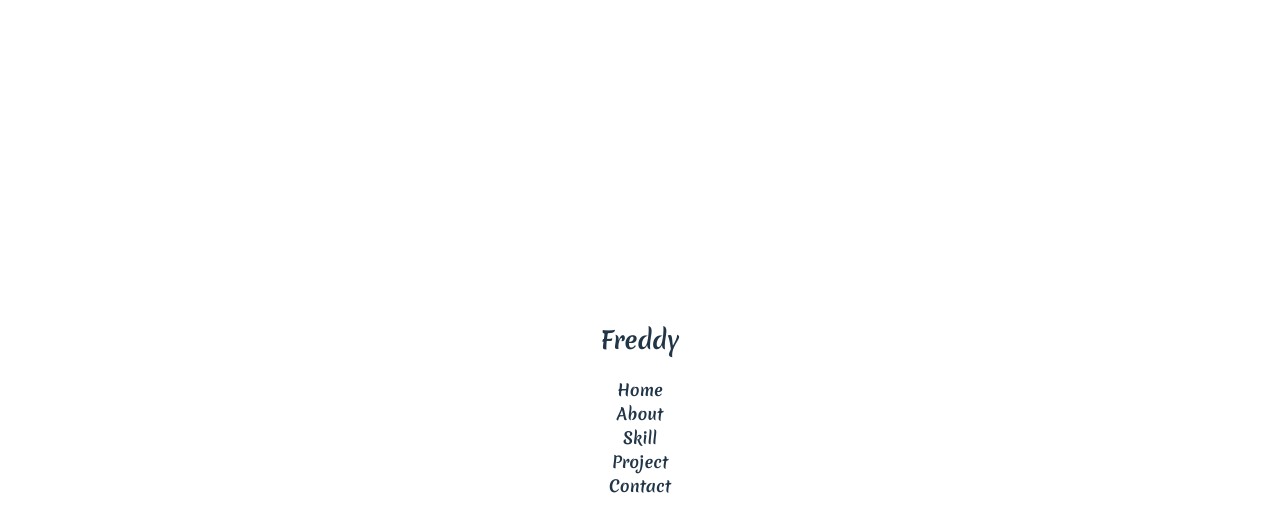
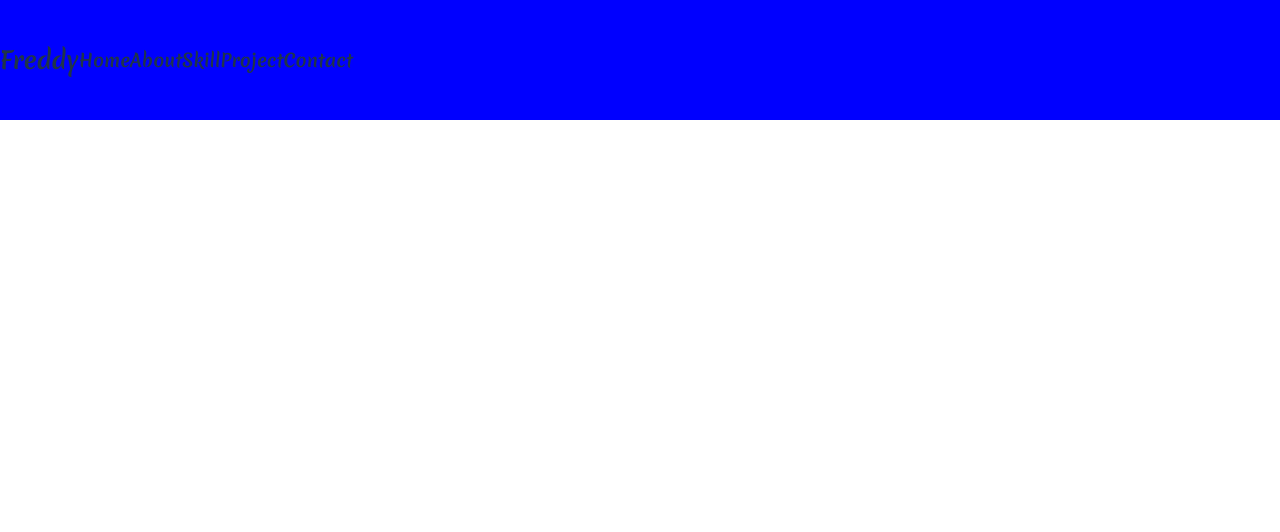
Before and after one commit to freddy990117/Personal-Portfolio-Website, a React (Vite) app: page / in a window 1280 px wide. Shown: the top 532 px of the page. Built offline with nearby package versions, Linux system fonts and the light colour scheme; a web font is replaced by a local one.

Commit message:
設定 navBar CSS

```diff
--- a/Layout.css
+++ b/Layout.css
@@ -1 +1,15 @@
-/*# sourceMappingURL=Layout.css.map */
+.l-header {
+  display: flex;
+  position: fixed;
+  top: 0;
+  left: 0;
+  width: 100%;
+  height: 15vh;
+  background-color: blue;
+  align-items: center;
+}
+.l-header .navBar {
+  font-size: 18px;
+  display: flex;
+  align-content: center;
+}/*# sourceMappingURL=Layout.css.map */
--- a/Layout.jsx
+++ b/Layout.jsx
@@ -1,8 +1,19 @@
 import React from "react";
+import "./Layout.css";
+const navs = [
+  { name: "Home" },
+  { name: "About" },
+  { name: "Skill" },
+  { name: "Project" },
+  { name: "Contact" },
+];
+
 const Header = () => {
   return (
     <div className="l-header">
-      <h2>Freddy</h2>
+      <div className="title">
+        <h2>Freddy</h2>
+      </div>
       <div className="navBar">
         {navs.map((nav) => (
           <div className="nav">{nav.name}</div>
@@ -11,13 +22,7 @@ const Header = () => {
     </div>
   );
 };
-const navs = [
-  { name: "Home" },
-  { name: "About" },
-  { name: "Skill" },
-  { name: "Project" },
-  { name: "Contact" },
-];
+
 const Layout = () => {
   return (
     <div>
--- a/Layout.scss
+++ b/Layout.scss
@@ -0,0 +1,17 @@
+.l-header {
+  display: flex;
+  position: fixed;
+  top: 0;
+  left: 0;
+  width: 100%;
+  height: 15vh;
+  background-color: blue;
+  align-items: center;
+  .title {
+  }
+  .navBar {
+    font-size: 18px;
+    display: flex;
+    align-content: center;
+  }
+}
```
Also changed, not shown: 1 other file (tests, documents, lock files or other folders).
